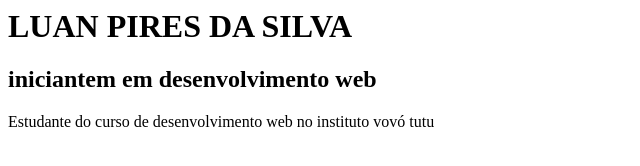
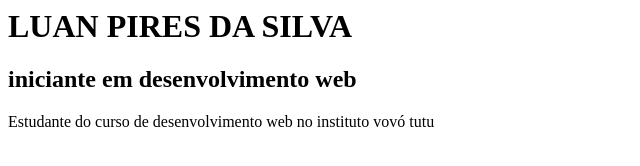
Before and after one commit to piresLuan/curriculo, a plain HTML site: page index.html in a window 1280 px wide. Shown: the full height of the page, 0-640 px from the left. Drawn offline with Linux system fonts and the light colour scheme.

Commit message:
ajustes na pagina

```diff
--- a/index.html
+++ b/index.html
@@ -4,7 +4,7 @@
     </head>
     <body>
         <h1>LUAN PIRES DA SILVA</h1>
-        <H2>iniciantem em desenvolvimento web</H2>
+        <H2>iniciante em desenvolvimento web</H2>
         <p>
             Estudante do curso de desenvolvimento web no instituto vovó tutu
         </p>
```
